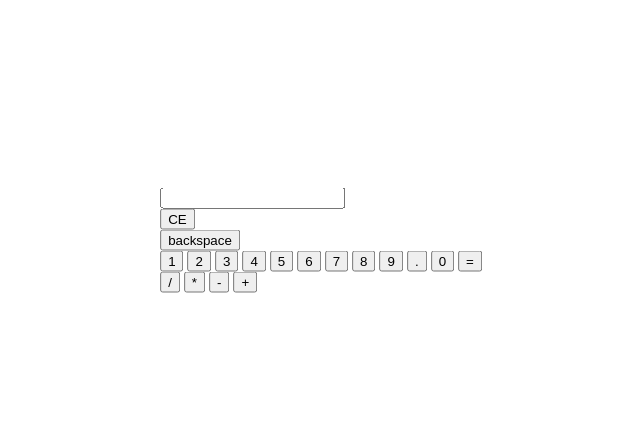
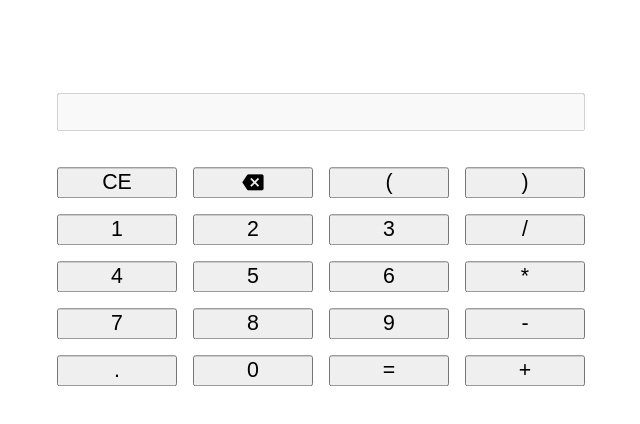
Before and after one commit to thewhitehaven04/Project_Calculator, a website: page index.html in a window 1280 px wide. Shown: the whole page, without its empty margins (319-959 px from the left). Drawn offline with Linux system fonts and the light colour scheme.

Commit message:
Finished up the layout.

```diff
--- a/calculator/calculator.css
+++ b/calculator/calculator.css
@@ -0,0 +1,11 @@
+.calculator {
+  display: grid;
+  grid-template-areas:
+    "scr scr scr scr"
+    "gen gen par par"
+    "dig dig dig ops"
+    "dig dig dig ops"
+    "dig dig dig ops"
+    "dig dig dig ops";
+  gap: 16px;
+}
--- /dev/null
+++ b/generic-controls/__button/generic-controls__button.css
@@ -0,0 +1,4 @@
+.generic-controls__button {
+    font-size: 16pt;
+    width: 120px;
+}
--- /dev/null
+++ b/generic-controls/generic-controls.css
@@ -0,0 +1,8 @@
+.generic-controls {
+  grid-area: gen;
+  display: grid;
+  grid-template-columns: 1fr 1fr;
+  grid-template-rows: 1fr;
+  gap: inherit;
+  width: 100%;
+}
--- a/index.html
+++ b/index.html
@@ -4,42 +4,104 @@
     <meta charset="UTF-8" />
     <meta http-equiv="X-UA-Compatible" content="IE=edge" />
     <meta name="viewport" content="width=device-width, initial-scale=1.0" />
+    <link
+      href="https://fonts.googleapis.com/icon?family=Material+Icons"
+      rel="stylesheet"
+    />
     <link href="./layout/layout.css" rel="stylesheet" />
     <link href="./calculator/calculator.css" rel="stylesheet" />
-    <link href="./calculator/__screen/calculator__screen.css" rel="stylesheet"/>
+    <link href="./generic-controls/generic-controls.css" rel="stylesheet" />
+    <link
+      href="./generic-controls/__button/generic-controls__button.css"
+      rel="stylesheet"
+    />
+    <link href="./math-controls/math-controls.css" rel="stylesheet" />
+    <link
+      href="./math-controls/__button/math-controls__button.css"
+      rel="stylesheet"
+    />
+    <link rel="stylesheet" href="operators/operators.css" />
+    <link rel="stylesheet" href="operators/__button/operators__button.css" />
+    <link rel="stylesheet" href="parentheses/parentheses.css" />
+    <link
+      rel="stylesheet"
+      href="parentheses/__button/parentheses__button.css"
+    />
+    <link
+      rel="stylesheet"
+      href="parentheses/__button/_backspace/__button_backspace.css"
+    />
+    <link rel="stylesheet" href="screen-panel/screen-panel.css" />
+    <link
+      rel="stylesheet"
+      href="screen-panel/__input/screen-panel__input.css"
+    />
     <title>A cookie-cutter calculator</title>
   </head>
+
   <body>
     <main class="layout">
       <div class="calculator">
-        <div class="calculator__screen-panel">
-          <input class="calculator__input"></input>
+        <div class="screen-panel">
+          <input class="screen-panel__input" type="text" disabled value="" />
         </div>
-        <div class="calculator__controls">
-          <div class="calculator__generic-controls">
-            <button class="calculator__button-CE">CE</div>
-            <button class="calculator__button-backspace">backspace</div>
-          </div>
-          <div class="calculator__digits">
-            <button class="calculator__button-digit">1</button>
-            <button class="calculator__button-digit">2</button>
-            <button class="calculator__button-digit">3</button>
-            <button class="calculator__button-digit">4</button>
-            <button class="calculator__button-digit">5</button>
-            <button class="calculator__button-digit">6</button>
-            <button class="calculator__button-digit">7</button>
-            <button class="calculator__button-digit">8</button>
-            <button class="calculator__button-digit">9</button>
-            <button class="calculator__button-comma">.</button>
-            <button class="calculator__button-digit">0</button>
-            <button class="calculator__button-equals">=</button>
-          </div>
-          <div class="calculator__operators">
-              <button class="caclaulator__button-operator">/</button>
-              <button class="caclaulator__button-operator">*</button>
-              <button class="caclaulator__button-operator">-</button>
-              <button class="caclaulator__button-operator">+</button>
-          </div>
+        <div class="generic-controls">
+          <button class="generic-controls__button generic-controls__button">
+            CE
+          </button>
+          <button
+            class="generic-controls__button generic-controls__button_backspace"
+          >
+            <span class="material-icons-outlined"> backspace </span>
+          </button>
+        </div>
+        <div class="parentheses">
+          <button class="parentheses__button">(</button>
+          <button class="parentheses__button">)</button>
+        </div>
+        <div class="math-controls">
+          <button class="math-controls__button math-controls__button_digit">
+            1
+          </button>
+          <button class="math-controls__button math-controls__button_digit">
+            2
+          </button>
+          <button class="math-controls__button math-controls__button_digit">
+            3
+          </button>
+          <button class="math-controls__button math-controls__button_digit">
+            4
+          </button>
+          <button class="math-controls__button math-controls__button_digit">
+            5
+          </button>
+          <button class="math-controls__button math-controls__button_digit">
+            6
+          </button>
+          <button class="math-controls__button math-controls__button_digit">
+            7
+          </button>
+          <button class="math-controls__button math-controls__button_digit">
+            8
+          </button>
+          <button class="math-controls__button math-controls__button_digit">
+            9
+          </button>
+          <button class="math-controls__button math-controls__button_comma">
+            .
+          </button>
+          <button class="math-controls__button math-controls__button_digit">
+            0
+          </button>
+          <button class="math-controls__button math-controls__button_equals">
+            =
+          </button>
+        </div>
+        <div class="operators">
+          <button class="operators__button">/</button>
+          <button class="operators__button">*</button>
+          <button class="operators__button">-</button>
+          <button class="operators__button">+</button>
         </div>
       </div>
     </main>
--- a/layout/layout.css
+++ b/layout/layout.css
@@ -1,6 +1,16 @@
+html {
+  box-sizing: border-box;
+}
+
+*,
+*:before,
+*:after {
+  box-sizing: inherit;
+}
+
 .layout {
-    position: fixed;
-    top: 30%;
-    left: 50%;
-    transform: translate(-50%, -50%);
+  position: fixed;
+  top: 30%;
+  left: 50%;
+  transform: translateX(-50%) translateY(-50%);
 }
--- /dev/null
+++ b/math-controls/__button/math-controls__button.css
@@ -0,0 +1,3 @@
+.math-controls__button {
+    font-size: 16pt;
+}
--- /dev/null
+++ b/math-controls/math-controls.css
@@ -0,0 +1,8 @@
+.math-controls {
+    grid-area: dig;
+    display: grid;
+    grid-template-rows: repeat(4, 1fr);
+    grid-template-columns: repeat(3, 1fr);
+
+    gap: inherit;
+}
--- /dev/null
+++ b/operators/__button/operators__button.css
@@ -0,0 +1,3 @@
+.operators__button {
+    font-size: 16pt;
+}
--- /dev/null
+++ b/operators/operators.css
@@ -0,0 +1,7 @@
+.operators {
+  grid-area: ops;
+  display: flex;
+  flex-flow: column nowrap;
+  gap: inherit;
+  width: 120px;
+}
--- /dev/null
+++ b/parentheses/__button/_backspace/__button_backspace.css
@@ -0,0 +1,3 @@
+.generic-controls__button_backspace {
+  font-family: "Material Icons";
+}
--- /dev/null
+++ b/parentheses/__button/parentheses__button.css
@@ -0,0 +1,4 @@
+.parentheses__button {
+  font-size: 16pt;
+  width: 120px;
+}
--- /dev/null
+++ b/parentheses/parentheses.css
@@ -0,0 +1,7 @@
+.parentheses {
+  grid-area: par;
+  display: grid;
+  grid-template-columns: 1fr 1fr;
+  grid-template-rows: 1fr;
+  gap: inherit;
+}
--- /dev/null
+++ b/screen-panel/__input/screen-panel__input.css
@@ -0,0 +1,5 @@
+.screen-panel__input {
+  font-size: 16pt;
+  width: 100%;
+  height: 1.8em;
+}
--- /dev/null
+++ b/screen-panel/screen-panel.css
@@ -0,0 +1,5 @@
+.screen-panel {
+  grid-area: scr;
+  padding-bottom: 20px;
+  width: 100%;
+}
```
Also changed, not shown: calculator/__screen/calculator__screen.css (deleted).
